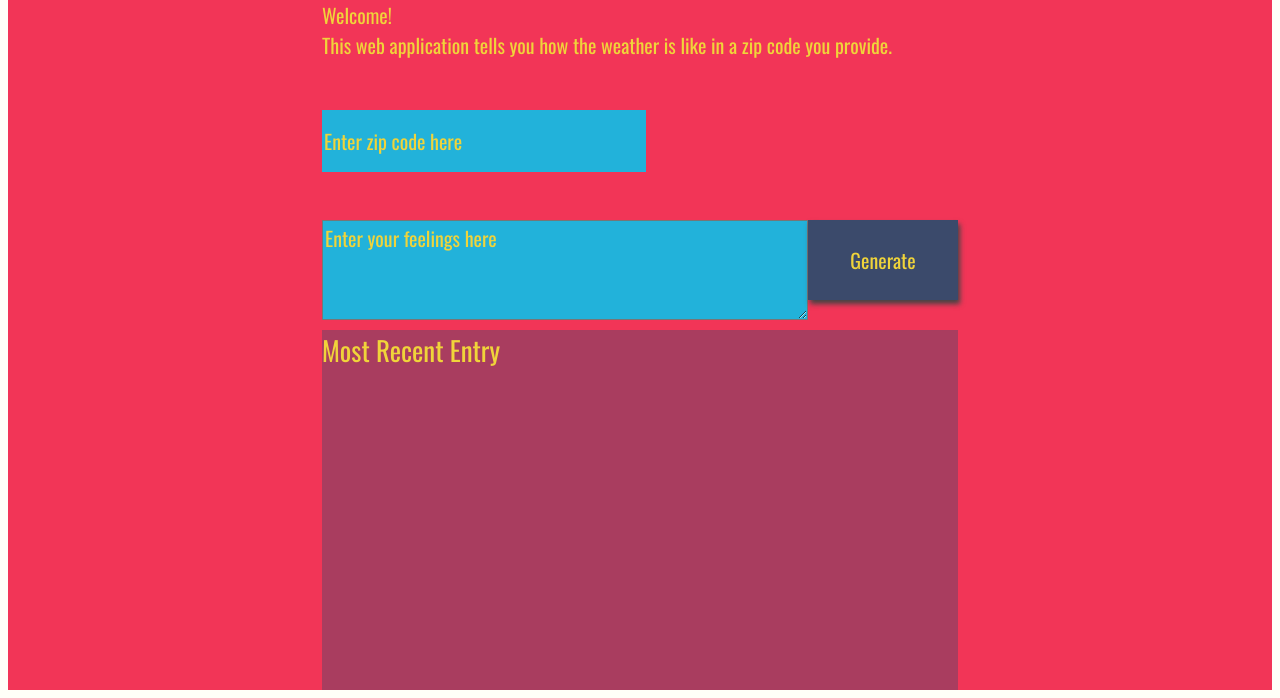
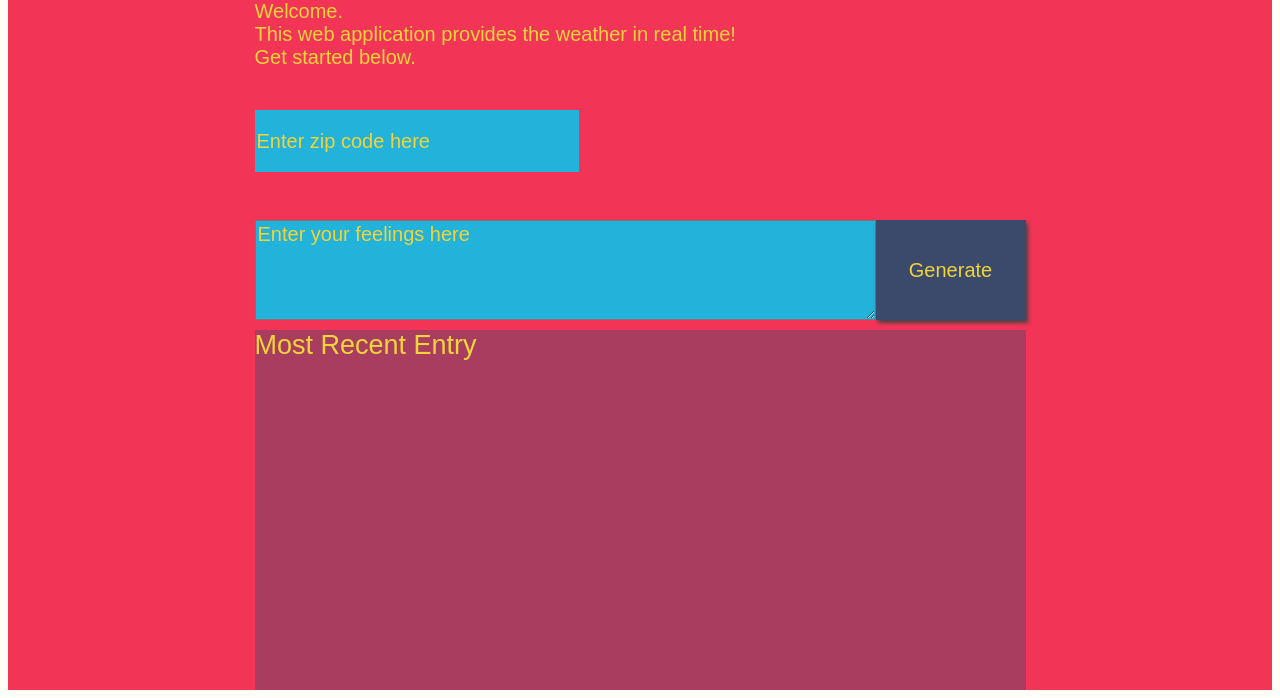
Before and after one commit to felipegontijo/weather-journal-app, a website: page website/index.html in a window 1280 px wide. Shown: the part 118-816 px from the top of the page. Drawn offline with nearby package versions, Linux system fonts and the light colour scheme; a web font is replaced by a local one.

Commit message:
refactor: Fix styling and naming

```diff
--- a/website/app.js
+++ b/website/app.js
@@ -1,7 +1,7 @@
 /* Weather API */
 
-let baseURL = 'http://api.openweathermap.org/data/2.5/weather?zip='
-let apiKey = '&appid=835a7c7c37c90166525f435f5bc6c601'
+const baseURL = 'http://api.openweathermap.org/data/2.5/weather?zip='
+const apiKey = '&appid=835a7c7c37c90166525f435f5bc6c601'
 
 /* Generate new date in string format */
 const date = new Date();
--- a/website/index.html
+++ b/website/index.html
@@ -13,8 +13,9 @@
             <h1>Weather Journal App</h1>
          </div>
          <div class="holder info">
-            Welcome!<br>
-            This web application tells you how the weather is like in a zip code you provide.
+            Welcome.<br>
+            This web application provides the weather in real time!<br>
+            Get started below.
          </div>
          <div class ="holder zip">
             <!-- <label for="zip">Enter Zipcode here</label> -->
@@ -26,8 +27,8 @@
             <button id="generate" type = "submit"> Generate </button>
          </div>
          <div class ="holder journal">
-            <div class = "title">Most Recent Entry</div>
-            <div id = "journalEntry">
+            <div class = "title">Most Recent Entry</div><br>
+            <div id = "entryHolder">
                <div id = "date"></div>
                <div id = "temp"></div>
                <div id = "content"></div>
--- a/website/style.css
+++ b/website/style.css
@@ -13,7 +13,7 @@ body{
     justify-content: center;
     grid-gap: 0.5em;
     font-size: 20px;
-    font-family: 'Oswald', sans-serif;
+    font-family: 'OpenSans', sans-serif;
 }
 
 .holder{
@@ -25,7 +25,7 @@ body{
     display: block;
 }
 
-#journalEntry{
+#entryHolder{
 
 }
 
@@ -62,20 +62,20 @@ input{
     background:#22b2da;
     color: #f0d43a;
     font-size: 20px;
-    font-family: 'Oswald', sans-serif;
+    font-family: 'OpenSans', sans-serif;
     border: none;
 }
 
 button{
     display: block;
     width: 150px;
-    height: 80px;
+    height: 100px;
     background: #3b4a6b;
     color: #f0d43a;
     font-size: 20px;
-    font-family: 'Oswald', sans-serif;
+    font-family: 'OpenSans', sans-serif;
     border: none;
-    box-shadow: 2px 4px 5px #444;
+    box-shadow: 2px 3px 4px #444;
 }
 h1{
     font-size: 44px;
@@ -85,7 +85,7 @@ textarea{
     background:#22b2da;
     color: #f0d43a;
     font-size: 20px;
-    font-family: 'Oswald', sans-serif;
+    font-family: 'OpenSans', sans-serif;
 }
 /* Reset style for HTML element on active to have no border*/
 input:focus,
@@ -97,18 +97,18 @@ button:focus {
 /* Style for Placeholder Text*/
 ::placeholder { /* Firefox, Chrome, Opera */
     color: #f0d43a;
-    font-family: 'Oswald', sans-serif;
+    font-family: 'OpenSans', sans-serif;
 
 }
 
 :-ms-input-placeholder { /* Internet Explorer 10-11 */
     color: #f0d43a;
-    font-family: 'Oswald', sans-serif;
+    font-family: 'OpenSans', sans-serif;
 
 }
 
 ::-ms-input-placeholder { /* Microsoft Edge */
     color: #f0d43a;
-    font-family: 'Oswald', sans-serif;
+    font-family: 'OpenSans', sans-serif;
 
 }
```
